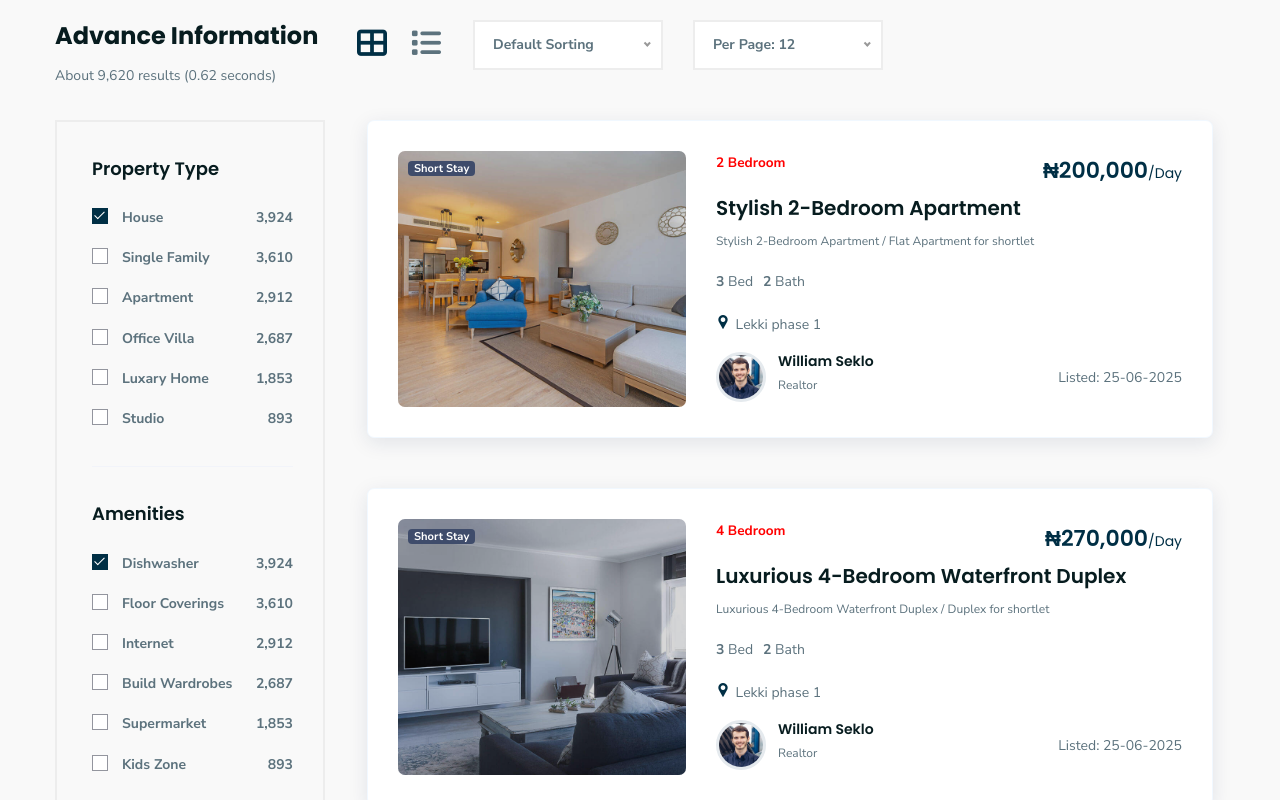
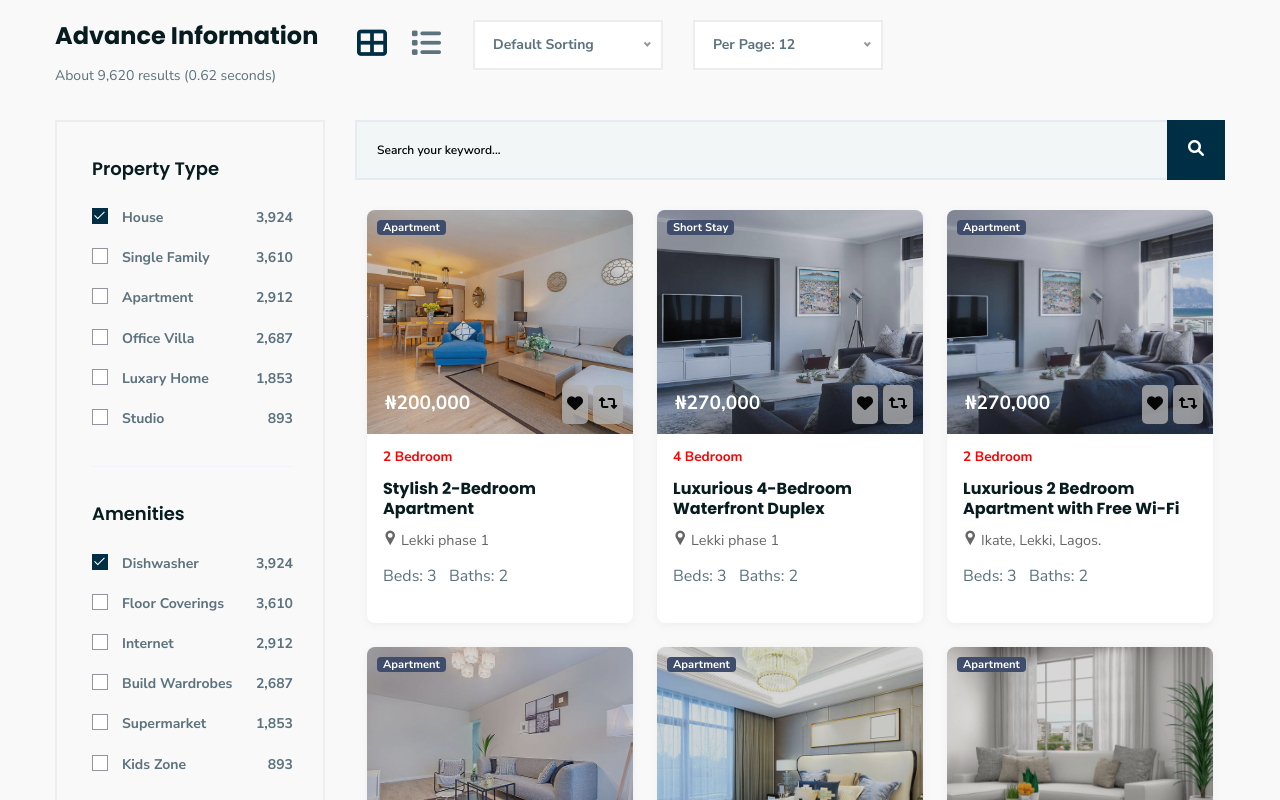
Before and after one commit to chinemerem2525/Ideal-Properties-Real-estate-Marketplace, an Angular app: page /short-stay in a window 1280 px wide. Shown: the part 680-1480 px from the top of the page. Built offline with nearby package versions, Linux system fonts and the light colour scheme.

Commit message:
Wednesday-sectiont2

```diff
--- a/src/app/client/short-stay/short-stay.component.html
+++ b/src/app/client/short-stay/short-stay.component.html
@@ -64,7 +64,7 @@
                         </ul>
                     </div>
                     <div class="tab-content">
-                        <div class="tab-pane fade" id="liton_product_grid">
+                        <div class="tab-pane fade active show" id="liton_product_grid">
                             <div class="ltn__product-tab-content-inner ltn__product-grid-view">
                                 <div class="row">
                                     <div class="col-lg-12">
@@ -80,17 +80,17 @@
                                 </div>
                             </div>
                         </div>
-                        <div class="tab-pane fade active show" id="liton_product_list">
+                        <div class="tab-pane fade" id="liton_product_list">
                             <div class="ltn__product-tab-content-inner ltn__product-list-view">
                                 <div class="row">
                                     <div class="col-lg-12">
                                         <!-- Search Widget -->
-                                        <!-- <div class="ltn__search-widget mb-30">
+                                        <div class="ltn__search-widget mb-30">
                                             <form action="#">
                                                 <input type="text" name="search" placeholder="Search your keyword...">
                                                 <button type="submit"><i class="fas fa-search"></i></button>
                                             </form>
-                                        </div> -->
+                                        </div>
                                     </div>
                                   <app-all-shortlets-single></app-all-shortlets-single>
                                 </div>
```
